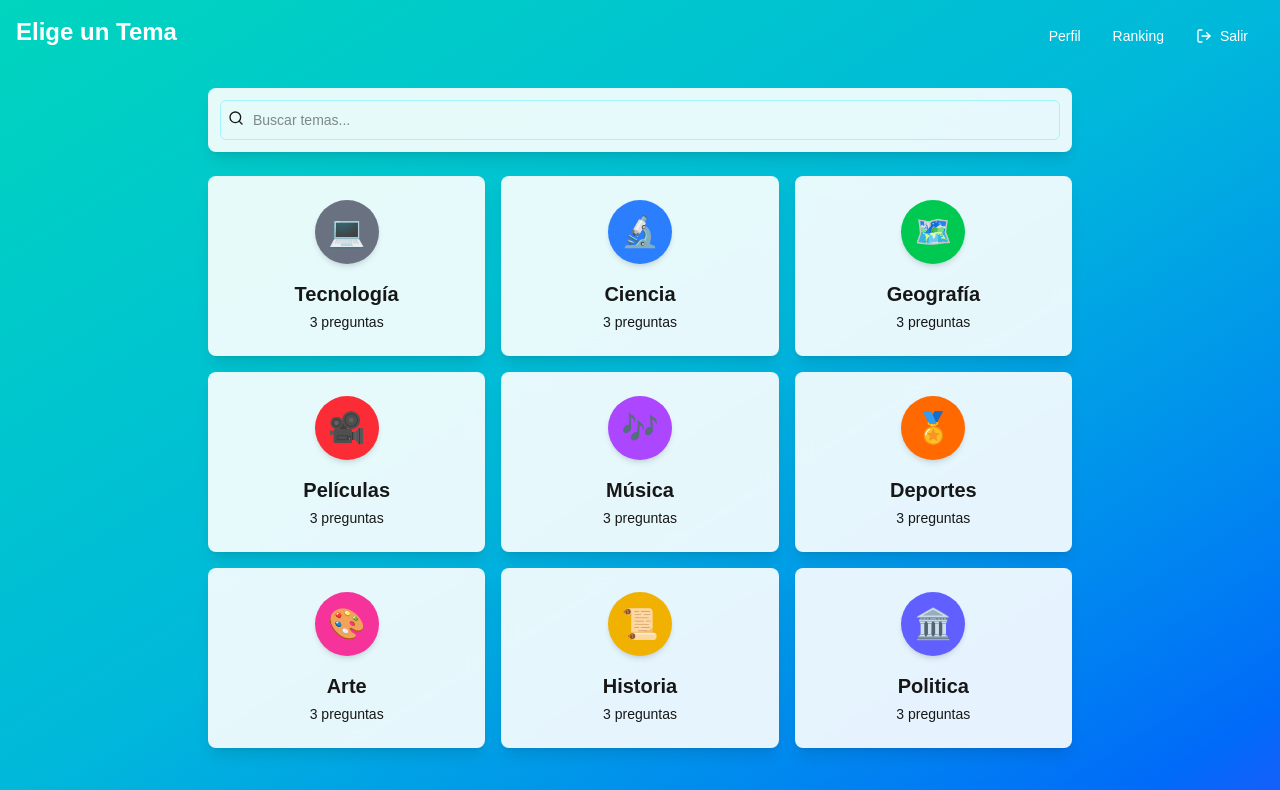
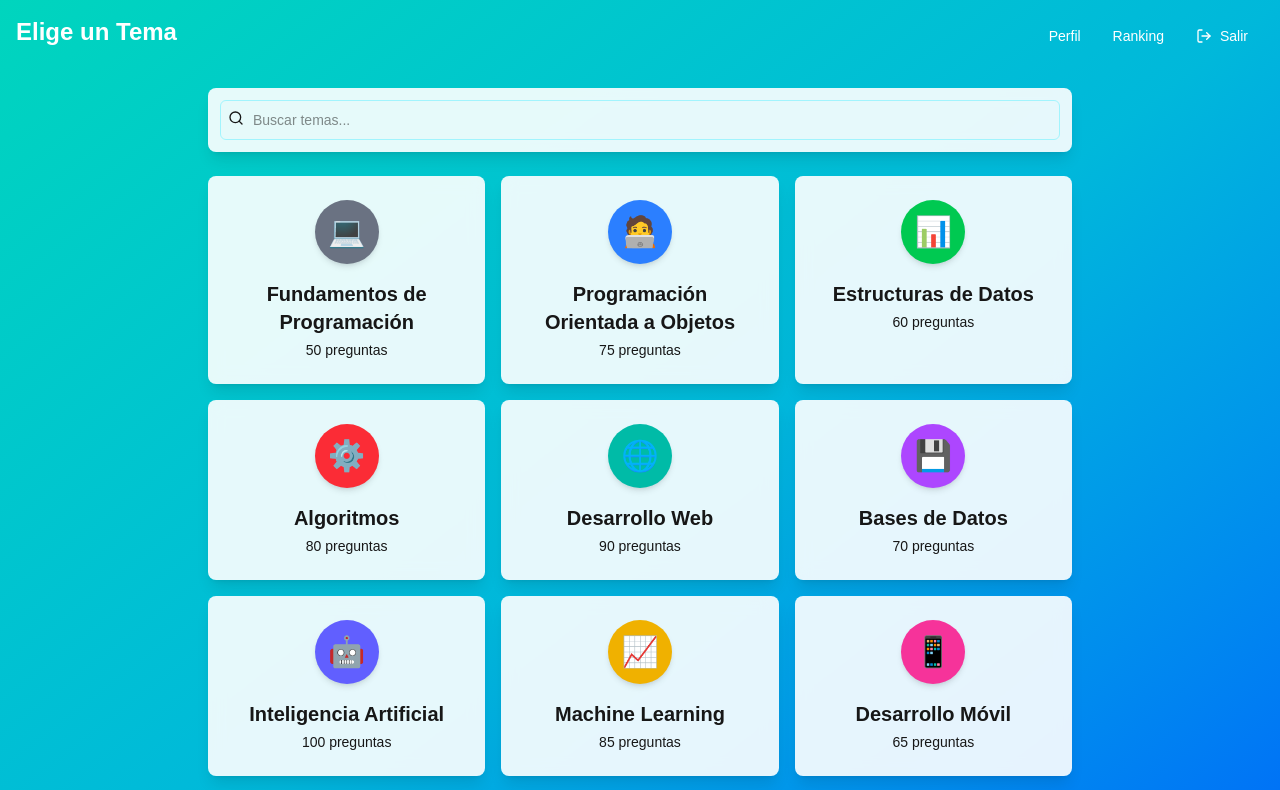
Before and after one commit to facubarneche/triviando-frontend, a Next.js app: page /topics in a window 1280 px wide. Shown: the top 790 px of the page. Built offline with nearby package versions, Linux system fonts and the light colour scheme; no server answers.

Commit message:
[FEATURE] Implementacion service topicos, se obtiene data del back

```diff
--- a/src/app/(pages)/topics/helpers.tsx
+++ b/src/app/(pages)/topics/helpers.tsx
@@ -1,11 +1,78 @@
 export const topicsMock = [
-  { id: 1, name: 'Tecnología', icon: '💻', color: 'bg-gray-500', questions: 3 },
-  { id: 2, name: 'Ciencia', icon: '🔬', color: 'bg-blue-500', questions: 3 },
-  { id: 3, name: 'Geografía', icon: '🗺️', color: 'bg-green-500', questions: 3 },
-  { id: 4, name: 'Películas', icon: '🎥', color: 'bg-red-500', questions: 3 },
-  { id: 5, name: 'Música', icon: '🎶', color: 'bg-purple-500', questions: 3 },
-  { id: 6, name: 'Deportes', icon: '🏅', color: 'bg-orange-500', questions: 3 },
-  { id: 7, name: 'Arte', icon: '🎨', color: 'bg-pink-500', questions: 3 },
-  { id: 8, name: 'Historia', icon: '📜', color: 'bg-yellow-500', questions: 3 },
-  { id: 9, name: 'Politica', icon: '🏛️', color: 'bg-indigo-500', questions: 3 },
+  {
+    id: '680423b2f5f2795df4d861e0',
+    name: 'Fundamentos de Programación',
+    icon: '💻',
+    color: 'bg-gray-500',
+    questions: 50,
+  },
+  {
+    id: '680423b2f5f2795df4d861e1',
+    name: 'Programación Orientada a Objetos',
+    icon: '🧑‍💻',
+    color: 'bg-blue-500',
+    questions: 75,
+  },
+  {
+    id: '680423b2f5f2795df4d861e2',
+    name: 'Estructuras de Datos',
+    icon: '📊',
+    color: 'bg-green-500',
+    questions: 60,
+  },
+  {
+    id: '680423b2f5f2795df4d861e3',
+    name: 'Algoritmos',
+    icon: '⚙️',
+    color: 'bg-red-500',
+    questions: 80,
+  },
+  {
+    id: '680423b2f5f2795df4d861e4',
+    name: 'Desarrollo Web',
+    icon: '🌐',
+    color: 'bg-teal-500',
+    questions: 90,
+  },
+  {
+    id: '680423b2f5f2795df4d861e5',
+    name: 'Bases de Datos',
+    icon: '💾',
+    color: 'bg-purple-500',
+    questions: 70,
+  },
+  {
+    id: '680423b2f5f2795df4d861e6',
+    name: 'Inteligencia Artificial',
+    icon: '🤖',
+    color: 'bg-indigo-500',
+    questions: 100,
+  },
+  {
+    id: '680423b2f5f2795df4d861e7',
+    name: 'Machine Learning',
+    icon: '📈',
+    color: 'bg-yellow-500',
+    questions: 85,
+  },
+  {
+    id: '680423b2f5f2795df4d861e8',
+    name: 'Desarrollo Móvil',
+    icon: '📱',
+    color: 'bg-pink-500',
+    questions: 65,
+  },
+  {
+    id: '680423b2f5f2795df4d861e9',
+    name: 'Testing de Software',
+    icon: '🧪',
+    color: 'bg-orange-500',
+    questions: 55,
+  },
 ];
+
+// {
+// 	"id": "680423b2f5f2795df4d861e3",
+// 	"topico": "algoritmos",
+// 	"cantidadPreguntas": 80
+// },
--- a/src/app/(pages)/topics/page.tsx
+++ b/src/app/(pages)/topics/page.tsx
@@ -1,13 +1,30 @@
 'use client';
 
-import { useState } from 'react';
+import { useEffect, useState } from 'react';
 import { topicsMock } from './helpers';
 import Header from './components/Header';
 import Filter from './components/Filter';
 import Topics from './components/Topics';
+import { topicService } from '@/app/services/topicService';
+import axios from 'axios';
 
 export default function TopicsPage() {
   const [searchTerm, setSearchTerm] = useState('');
+
+  useEffect(() => {
+    const getTopics = async () => {
+      try {
+        const topics = await topicService.getTopics();
+        console.log(topics);
+      } catch (error: unknown) {
+        if (axios.isAxiosError(error) && error.response?.data?.error) {
+          throw new Error(error.response.data.error);
+        }
+        throw new Error('Hubo un error al obtener los topicos');
+      }
+    };
+    getTopics();
+  }, []);
 
   const filteredTopics = topicsMock.filter((topic) =>
     topic.name.toLowerCase().includes(searchTerm.toLowerCase()),
--- a/src/app/(pages)/topics/types.ts
+++ b/src/app/(pages)/topics/types.ts
@@ -1,5 +1,5 @@
 export interface IfilteredTopics {
-  id: number;
+  id: string;
   name: string;
   icon: string;
   color: string;
--- a/src/app/components/topic-card.tsx
+++ b/src/app/components/topic-card.tsx
@@ -13,6 +13,7 @@ export default function TopicCard({ topic }: TopicCardProps) {
   return (
     <Link href={`/quiz/${topic.id}`}>
       <motion.div
+        style={{ height: '100%' }}
         whileHover={{ scale: 1.03 }}
         whileTap={{ scale: 0.98 }}
         transition={{ type: 'spring', stiffness: 400, damping: 17 }}
--- /dev/null
+++ b/src/app/services/topicService.ts
@@ -0,0 +1,11 @@
+import { BaseService } from './baseService';
+
+class TopicService extends BaseService {
+  getTopics = async () => {
+    const { data } = await this.axiosService.get('/api/v1/preguntas/topicos');
+
+    return data;
+  };
+}
+
+export const topicService = new TopicService();
--- a/src/app/services/userService.ts
+++ b/src/app/services/userService.ts
@@ -30,5 +30,4 @@ class UserService extends BaseService {
   };
 }
 
-// Aquí estás inicializando la instancia correctamente
 export const userService = new UserService();
```
